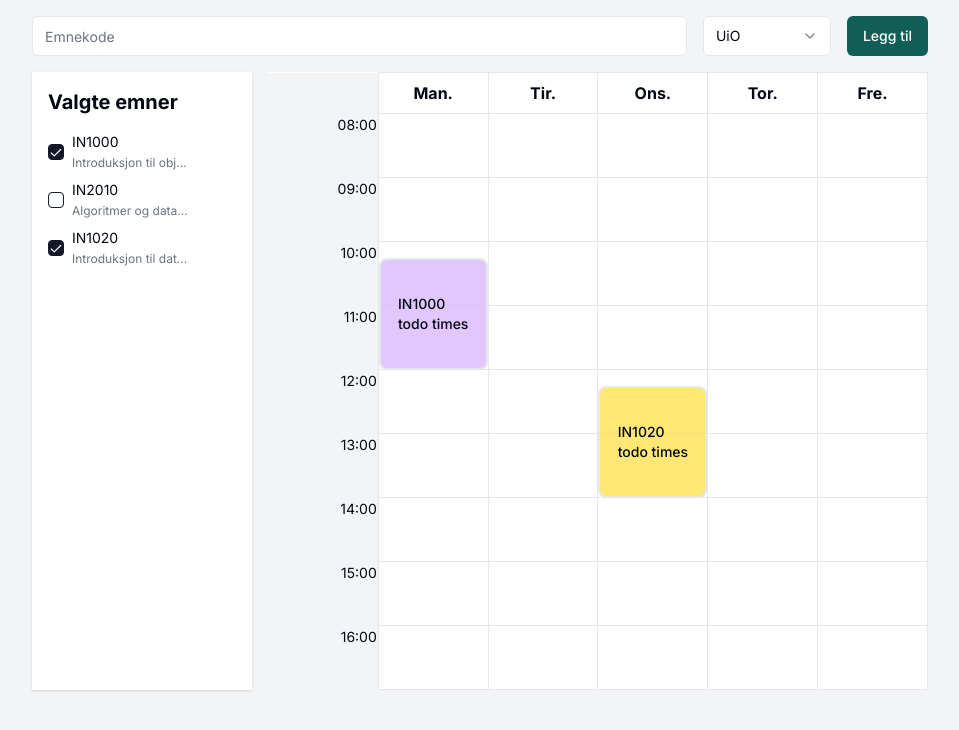
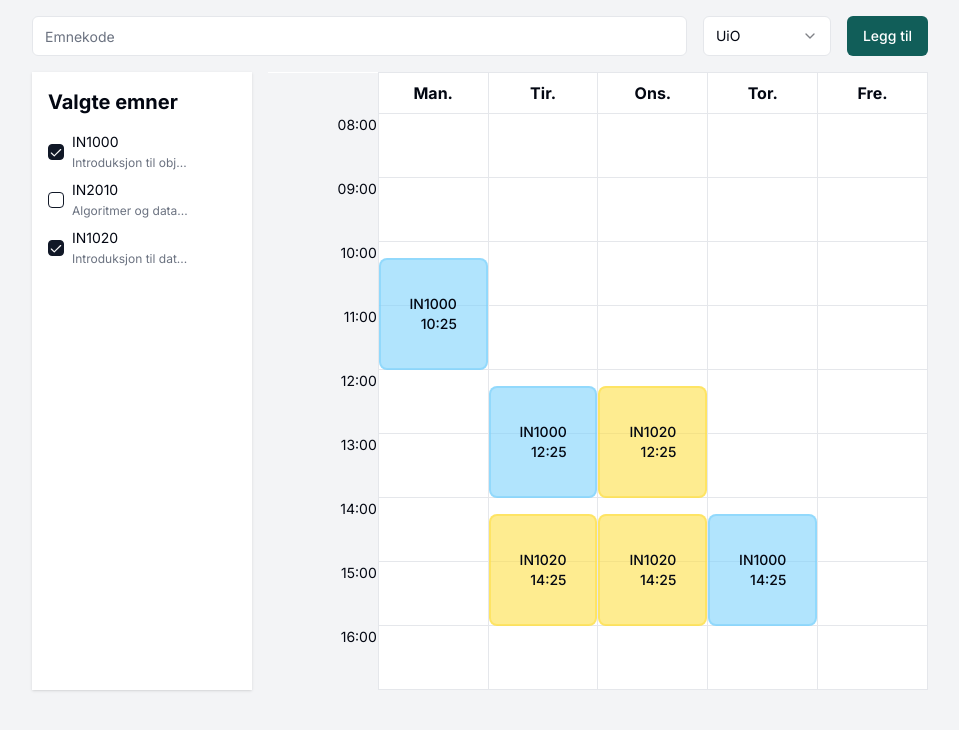
Before and after one commit to halvornj/Emneplanleggeren, a Next.js app in the folder emneplanleggeren/: page / in a window 1280 px wide. Shown: the top 730 px of the page, without its empty margins (160-1119 px from the left). Built offline with nearby package versions, Linux system fonts and the light colour scheme.

Commit message:
colours are properly dynamic, with dynamic borders

```diff
--- a/emneplanleggeren/package.json
+++ b/emneplanleggeren/package.json
@@ -1,5 +1,6 @@
 {
   "name": "emneplanleggeren",
+  "type": "module",
   "version": "0.1.0",
   "private": true,
   "scripts": {
--- a/emneplanleggeren/src/components/ui/calendar.tsx
+++ b/emneplanleggeren/src/components/ui/calendar.tsx
@@ -5,8 +5,14 @@ export default function Calendar({ courses }: { courses: Array<Course> }) {
   const hours = [8, 9, 10, 11, 12, 13, 14, 15, 16];
   const days = ["man.", "tir.", "ons.", "tor.", "fre."];
   //TODO find more colors, and test them to see if they are visible
-  const colors = ["bg-sky-300", "bg-yellow-300", "bg-purple-300"];
+  // sky-300, yellow-300, purple-300
+  const colors = [
+    "rgba(125, 211, 252,0.6)",
+    "rgba(253, 224, 71, 0.6)",
+    "rgba(216, 180, 254,0.6)",
+  ];
 
+  const codeColorMap = new Map<string, string>();
   const tableList: Array<Array<Array<JSX.Element>>> = [
     [[], [], [], [], [], [], [], []],
     [[], [], [], [], [], [], [], []],
@@ -16,42 +22,29 @@ export default function Calendar({ courses }: { courses: Array<Course> }) {
   ];
   courses.forEach((course) => {
     course.lectures.forEach((lecture) => {
-      console.log(
-        "lecture",
-        lecture,
-        "top:",
-        (lecture.startTime - Math.floor(lecture.startTime)) * 50
-      );
       const topOffset: string =
         ((lecture.startTime - Math.floor(lecture.startTime)) * 100).toString() +
         "%";
       const height: string = getTimeBlockSize(lecture);
-      const color: string = colors.pop() || "bg-purple-300";
-      console.log("color", color);
+      if (!codeColorMap.has(course.id)) {
+        codeColorMap.set(course.id, colors[codeColorMap.size]);
+      }
+      const color = codeColorMap.get(course.id) as string;
 
-      console.log("height", height);
-      console.log("topOffset", topOffset);
-      //* i know what you're thinking: why only color in the string template, but offset and height as props?
-      //* well, the color is a constant, and the height and offset are calculated, and aparrently tailwind just silently drops 'em if they're not consant.
       //TODO split horizontal on the width as well. Width is 1/sizeOfList, and left- is 100%-offsetIntoList*width
-      var timeBox = (
-        <div
-          className={`absolute left-0  w-full ${color} rounded-lg flex items-center justify-center bg-opacity-75 border-solid border-2  z-1`}
-          style={{
-            top: topOffset,
-            height: height,
-          }}
-        >
-          <span className="text-sm font-medium">
-            {course.id}
-            <br />
-            todo times
-          </span>
-        </div>
-      );
+      const timeBox = createTimeBox(course.id, lecture, codeColorMap);
       tableList[days.indexOf(lecture.day)][
         hours.indexOf(Math.floor(lecture.startTime))
       ].push(timeBox);
+    });
+    course.groups.forEach((group) => {
+      group.lectures.forEach((groupLecture) => {
+        const timeBox = createTimeBox(course.id, groupLecture, codeColorMap);
+
+        tableList[days.indexOf(groupLecture.day)][
+          hours.indexOf(Math.floor(groupLecture.startTime))
+        ].push(timeBox);
+      });
     });
   });
 
@@ -179,3 +172,36 @@ function getTimeBlockSize(lecture: Lecture): string {
   const duration = lecture.endTime - lecture.startTime;
   return (duration * 4).toString() + "rem";
 }
+
+function createTimeBox(
+  id: string,
+  lecture: Lecture,
+  codeColorMap: Map<string, string>
+): JSX.Element {
+  const topOffset: string =
+    ((lecture.startTime - Math.floor(lecture.startTime)) * 100).toString() +
+    "%";
+  const height: string = getTimeBlockSize(lecture);
+  const color = codeColorMap.get(id) as string;
+
+  return (
+    <div
+      key={id + lecture.day}
+      className={`absolute left-0  w-full rounded-lg flex items-center justify-center bg-opacity-60 z-1 border-solid border-2 align-top `}
+      style={{
+        top: topOffset,
+        height: height,
+        backgroundColor: color,
+        borderColor: color,
+      }}
+    >
+      <span className="w-max h-max text-sm font-medium align-top text-right">
+        <span className="align-top text-right w-full h-full"> {id}</span>
+        <br />
+        <span className="w-full h-full">
+          {lecture.startTime.toFixed(2).replace(".", ":")}
+        </span>
+      </span>
+    </div>
+  );
+}
```
Also changed, not shown: emneplanleggeren/src/model/Course.ts (+6 -6 lines).
